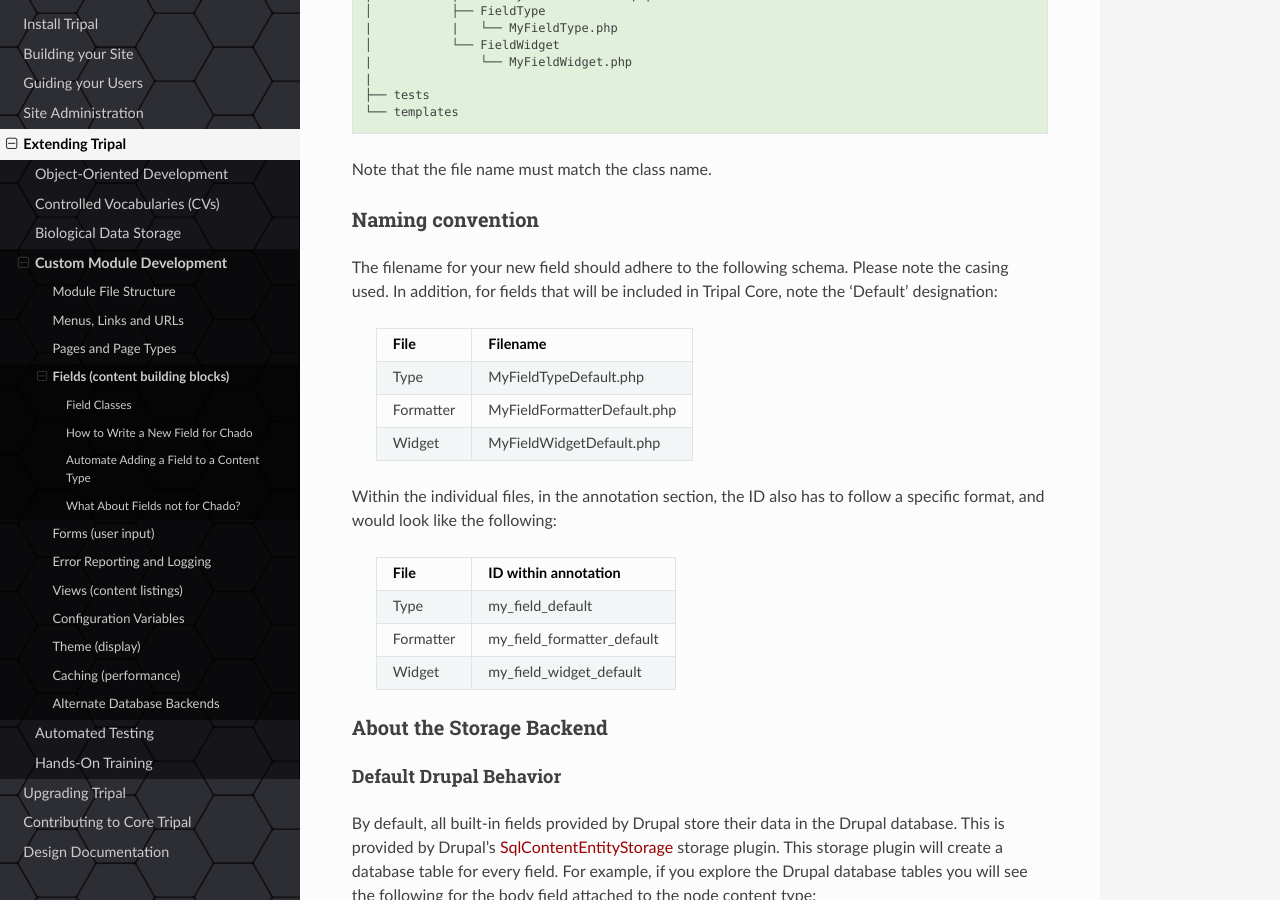
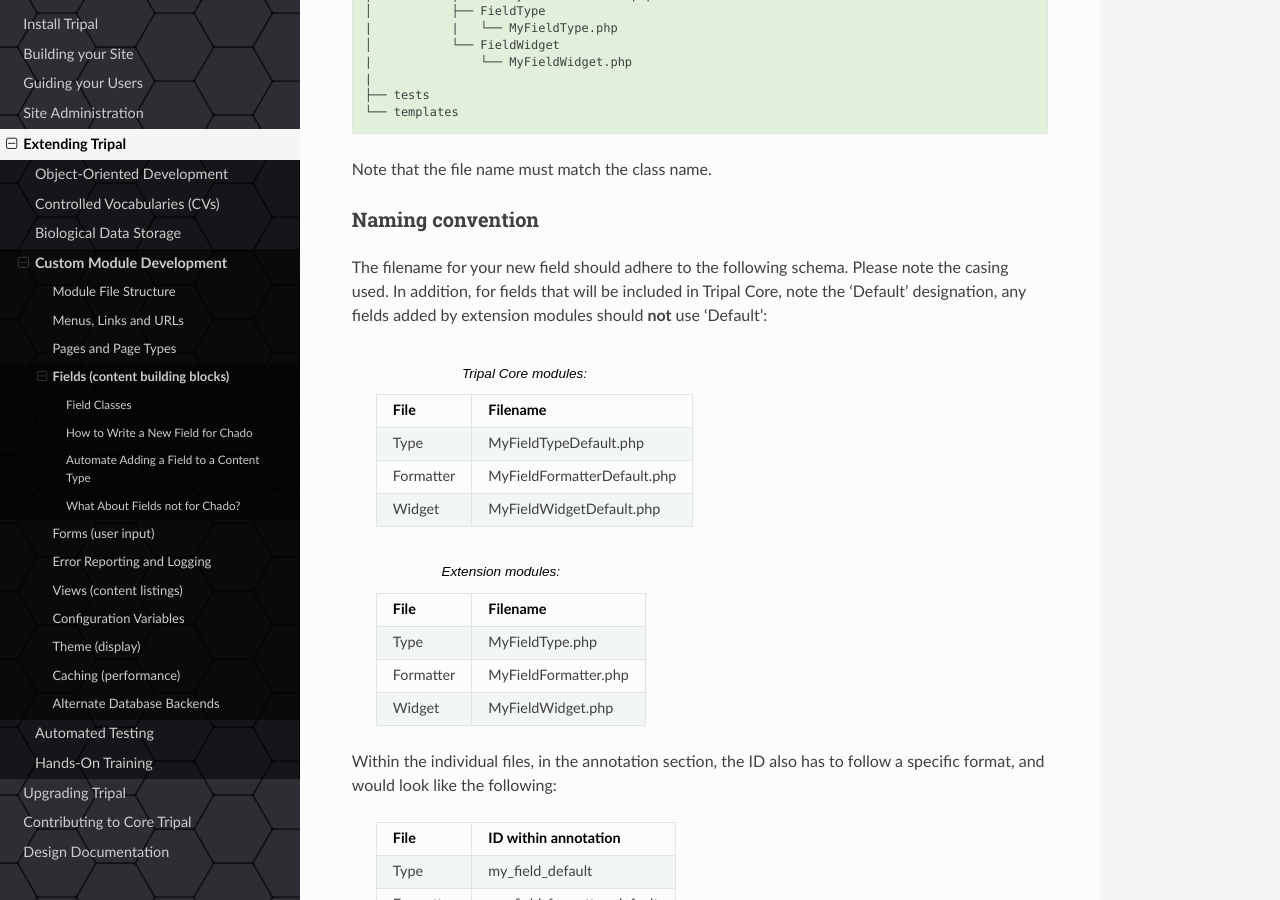
Before and after one commit to tripal/tripal_doc, a Sphinx documentation site: the page built from docs/dev_guide/module_dev/fields.rst, in a window 1280 px wide and 900 px high, scrolled down 2108 px. Built offline with Sphinx 7.4.7 and the Read the Docs theme 2.0.0, drawn with Linux system fonts in a browser that asks for light colours.

Commit message:
Make naming conventions for fields clearer Delineate more carefully between fields from core or extension modules

```diff
--- a/docs/dev_guide/module_dev/fields.rst
+++ b/docs/dev_guide/module_dev/fields.rst
@@ -104,19 +104,31 @@
 Naming convention
 ^^^^^^^^^^^^^^^^^
 
-The filename for your new field should adhere to the following schema. Please note the casing
-used. In addition, for fields that will be included in Tripal Core, note the 'Default'
-designation:
+The filename for your new field should adhere to the following schema. Please note the casing used. In addition, for fields that will be included in Tripal Core, note the 'Default' designation, any fields added by extension modules should **not** use 'Default':
 
-  +------------------+-----------------------------+
-  | File             | Filename                    |
-  +==================+=============================+
-  | Type             | MyFieldTypeDefault.php      |
-  +------------------+-----------------------------+
-  | Formatter        | MyFieldFormatterDefault.php |
-  +------------------+-----------------------------+
-  | Widget           | MyFieldWidgetDefault.php    |
-  +------------------+-----------------------------+
+  .. table:: Tripal Core modules:
+
+    +------------------+-----------------------------+
+    | File             | Filename                    |
+    +==================+=============================+
+    | Type             | MyFieldTypeDefault.php      |
+    +------------------+-----------------------------+
+    | Formatter        | MyFieldFormatterDefault.php |
+    +------------------+-----------------------------+
+    | Widget           | MyFieldWidgetDefault.php    |
+    +------------------+-----------------------------+
+
+  .. table:: Extension modules:
+
+    +------------------+-----------------------------+
+    | File             | Filename                    |
+    +==================+=============================+
+    | Type             | MyFieldType.php             |
+    +------------------+-----------------------------+
+    | Formatter        | MyFieldFormatter.php        |
+    +------------------+-----------------------------+
+    | Widget           | MyFieldWidget.php           |
+    +------------------+-----------------------------+
 
 Within the individual files, in the annotation section, the ID also has to follow
 a specific format, and would look like the following:
```
